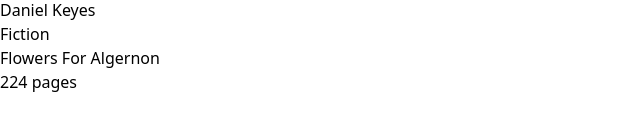
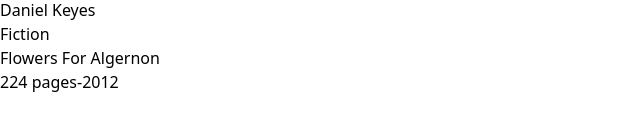
Before and after one commit to atreib/homespring-challenge, a Next.js app in the folder frontend/: page / in a window 1280 px wide. Shown: the part 422-552 px from the top of the page, without its empty margins (0-640 px from the left). Built offline with nearby package versions, Linux system fonts and the light colour scheme.

Commit message:
feature: should show posting year per book

```diff
--- a/frontend/components/domain/books/Card.tsx
+++ b/frontend/components/domain/books/Card.tsx
@@ -31,6 +31,13 @@ const BookCard = ({ book }: BookCardProps) => (
       <h2 className="text-xl font-bold text-gray-800">{book.title}</h2>
       <div className="flex space-x-2">
         <span>{book.pagesCount > 0 ? book.pagesCount : "#"} pages</span>
+
+        {book.postingYear > 0 && (
+          <>
+            <span>-</span>
+            <span>{book.postingYear}</span>
+          </>
+        )}
       </div>
     </div>
   </article>
```
